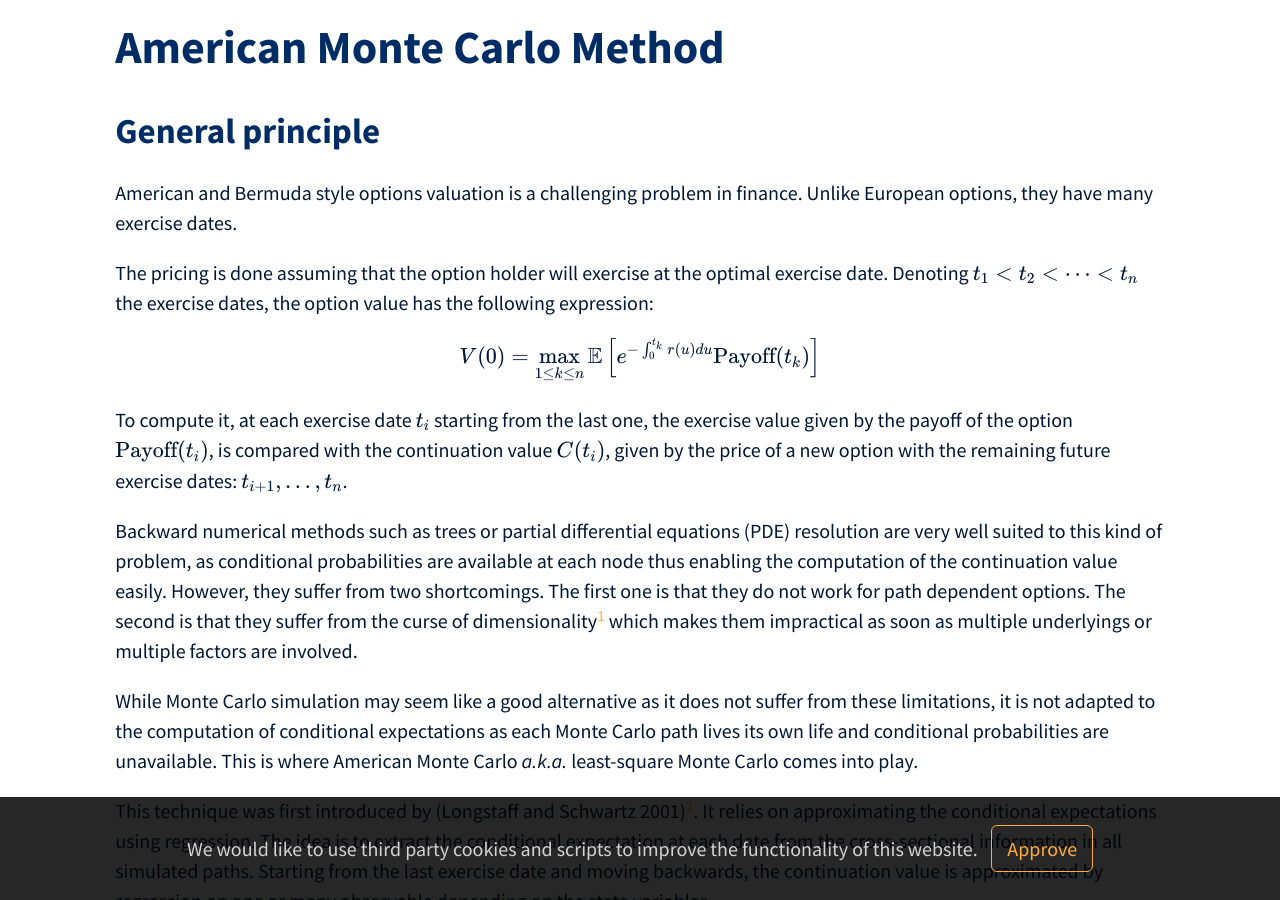
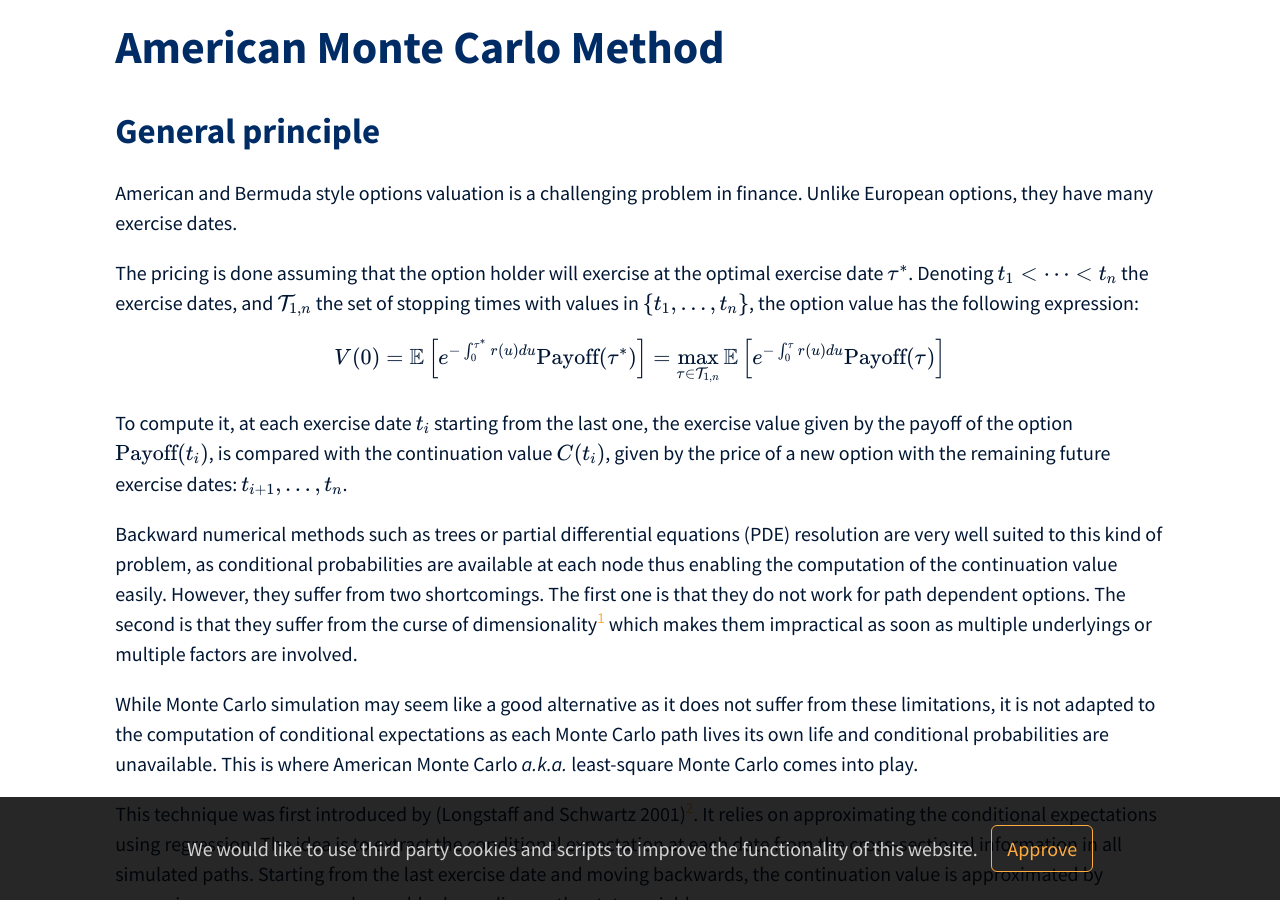
Before and after one commit to alefanalytics/blog, a Jekyll site: the page built from _posts/2024-02-16-xva-6-pricing-in-xva-context-amc.md, in a window 1280 px wide and 900 px high, scrolled down 836 px. Built offline with Jekyll 4.4.1, drawn with Linux system fonts in a browser that asks for light colours.

Commit message:
Correct typo in V(0) formula for American and Bermuda options

```diff
--- a/_posts/2024-02-16-xva-6-pricing-in-xva-context-amc.md
+++ b/_posts/2024-02-16-xva-6-pricing-in-xva-context-amc.md
@@ -18,10 +18,10 @@ This article presents American Monte Carlo, that is used to compute these market
 
 American and Bermuda style options valuation is a challenging problem in finance. Unlike European options, they have many exercise dates.
 
-The pricing is done assuming that the option holder will exercise at the optimal exercise date. Denoting $$t_1<t_2<\dots<t_n$$ the exercise dates, the option value has the following expression:
+The pricing is done assuming that the option holder will exercise at the optimal exercise date $$\tau^\ast$$. Denoting $$t_1<\dots<t_n$$ the exercise dates, and $$\mathcal{T}_{1,n}$$ the set of stopping times with values in $$\{t_1, \dots, t_n\}$$, the option value has the following expression:
 
 $$
-V(0) = \max_{1 \leq k \leq n} \mathbb{E}\left[ e^{-\int_0^{t_k} r(u)du} \text{Payoff}(t_k) \right]
+V(0) = \mathbb{E}\left[ e^{-\int_0^{\tau^\ast} r(u)du} \text{Payoff}(\tau^\ast) \right] = \max_{\tau \in \mathcal{T}_{1,n}} \mathbb{E}\left[ e^{-\int_0^{\tau} r(u)du} \text{Payoff}(\tau) \right]
 $$
 
 To compute it, at each exercise date $$t_i$$ starting from the last one, the exercise value given by the payoff of the option $$\text{Payoff}(t_i)$$, is compared with the continuation value $$C(t_i)$$, given by the price of a new option with the remaining future exercise dates: $$t_{i+1}, \dots, t_n$$.
```
